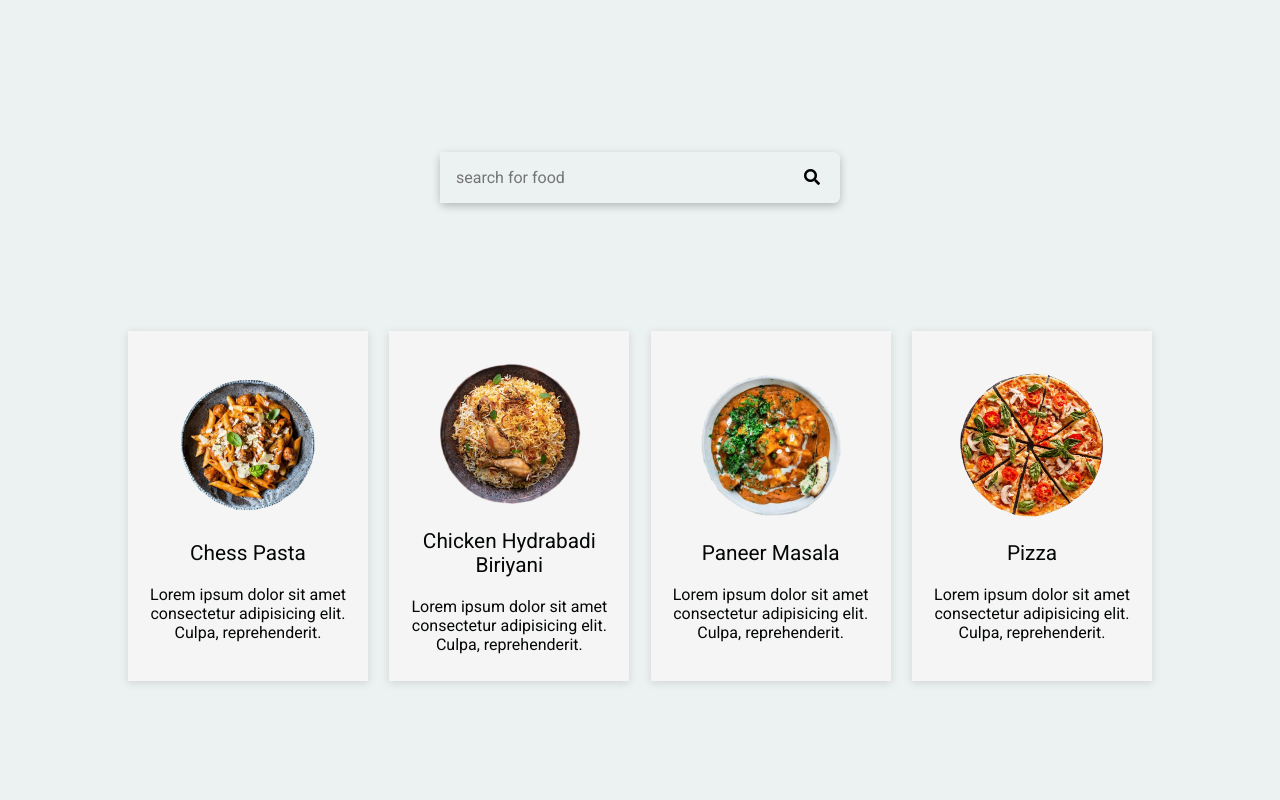
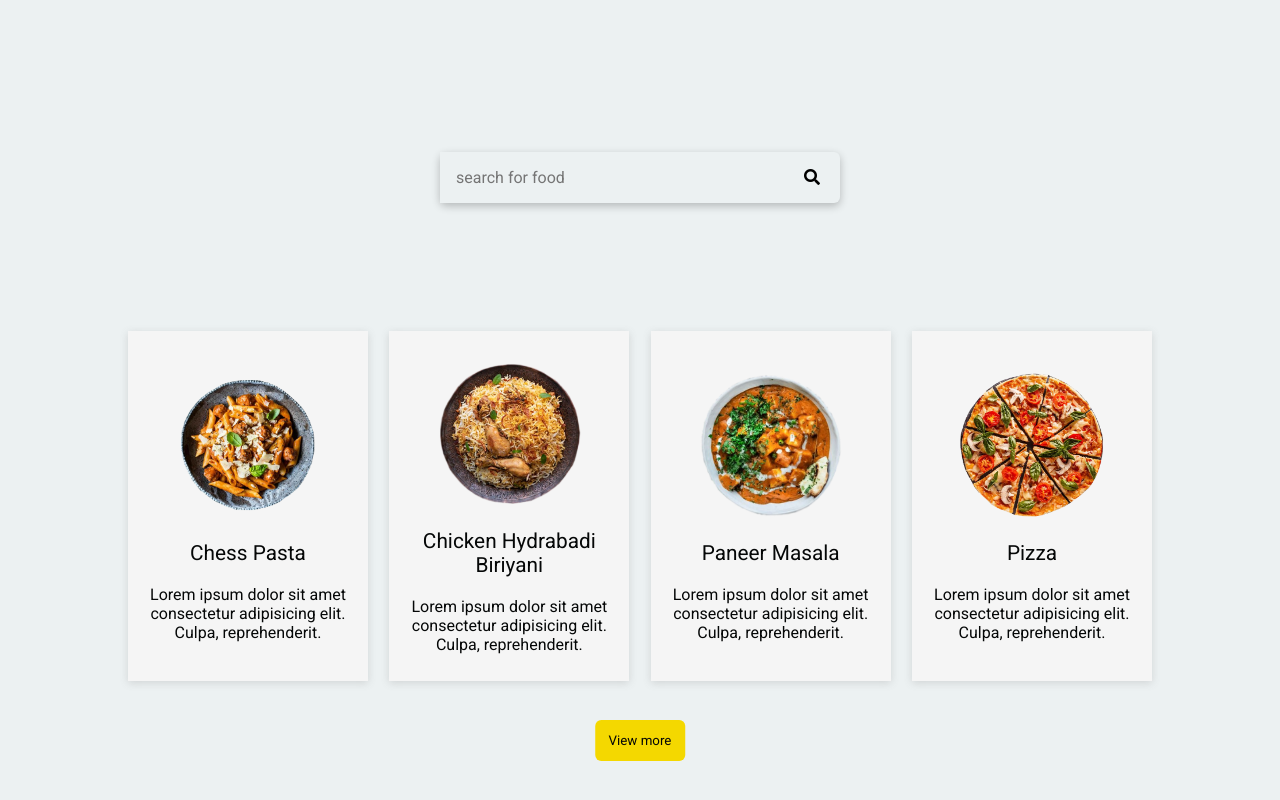
Before and after one commit to Manish9479/Restaurant-App, a plain HTML site: page index.html in a window 1280 px wide. Shown: the part 1709-2509 px from the top of the page. Drawn offline with Linux system fonts and the light colour scheme.

Commit message:
add view more button

```diff
--- a/index.html
+++ b/index.html
@@ -162,6 +162,9 @@
                         </div>
                     </div>
                 </div>
+                <button class="food_menu_more">
+                    <a href="#">View more</a>
+                </button>
             </div>
         </section>
 
--- a/style.css
+++ b/style.css
@@ -359,6 +359,7 @@
     justify-content: center;
     background-color: var(--cards);
     box-shadow: rgba(99, 99, 99, 0.2) 0px 2px 8px 0px;
+    cursor: pointer;
 }
 .menu_cards .cards img{
     width: 150px;
@@ -377,6 +378,22 @@
     padding: 0 5%;
 }
 
+.menu__container .menu .food_menu_more{
+    margin-top: 3%;
+    background-color: var(--btn-color);
+    border: none;
+    padding: 1em;
+    border-radius: 6px;
+    outline: none;
+    position: absolute;
+    left: 50%;
+    transform: translate(-50%);
+}
+.menu__container .menu .food_menu_more > a{
+    color: var(--secondary-color);
+    font-family: 'Roboto',sans-serif;
+    font-size: 1em;
+}
 
 /* Media queries */
 
```
